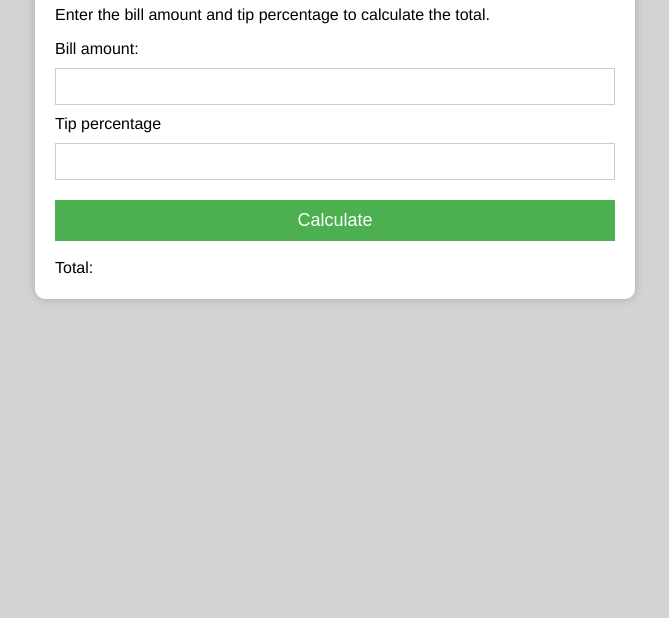
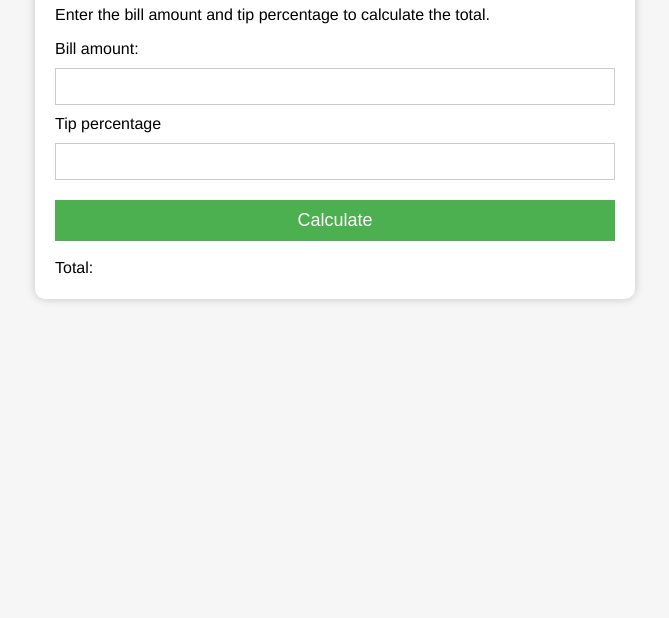
Before and after one commit to MarioBrosh8/Tip_Calculator, a plain HTML site: page index.html in a window 1280 px wide. Shown: the part 182-800 px from the top of the page, without its empty margins (305-974 px from the left). Drawn offline with Linux system fonts and the light colour scheme.

Commit message:
Change backgroung color

```diff
--- a/main.css
+++ b/main.css
@@ -3,7 +3,7 @@
 }
 
 body{
-    background-color: lightgray;
+    background-color: #f7f6f6;
     font-family: Helvetica, sans-serif;
 }
 
```
